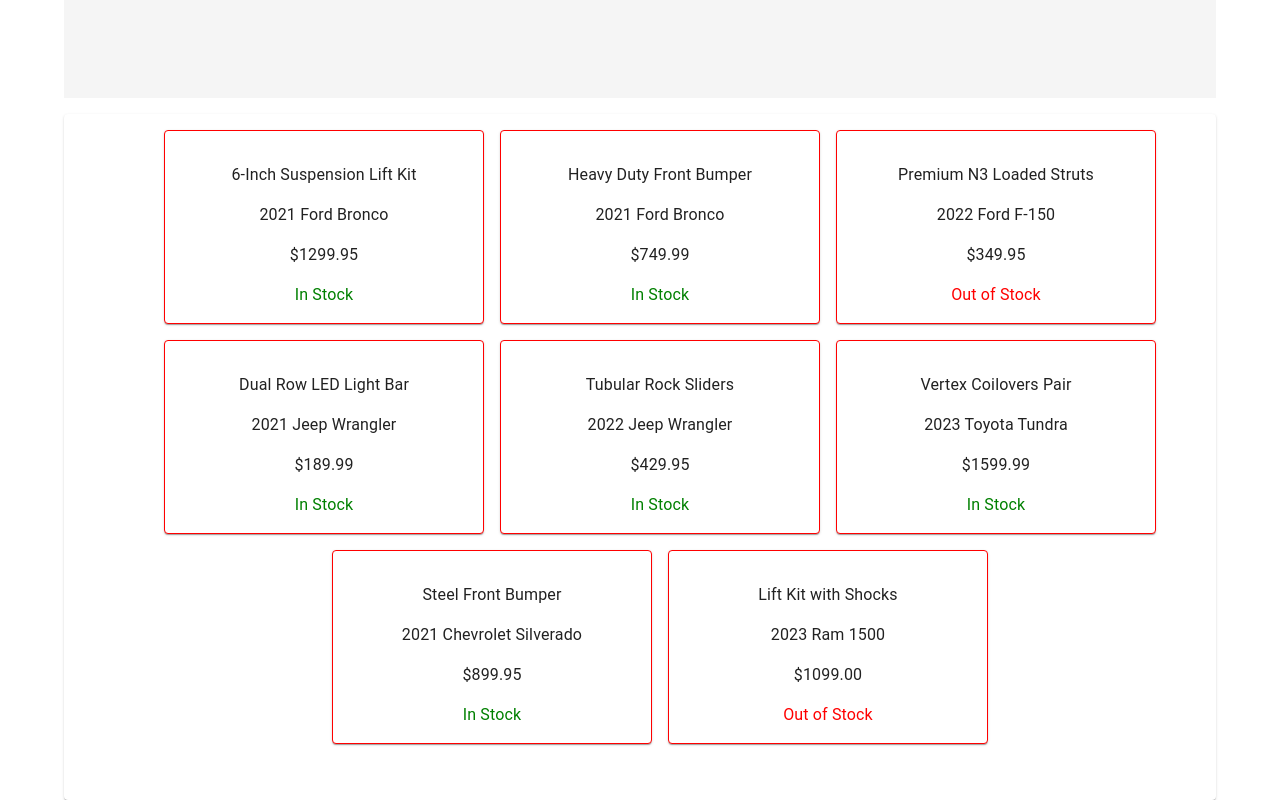
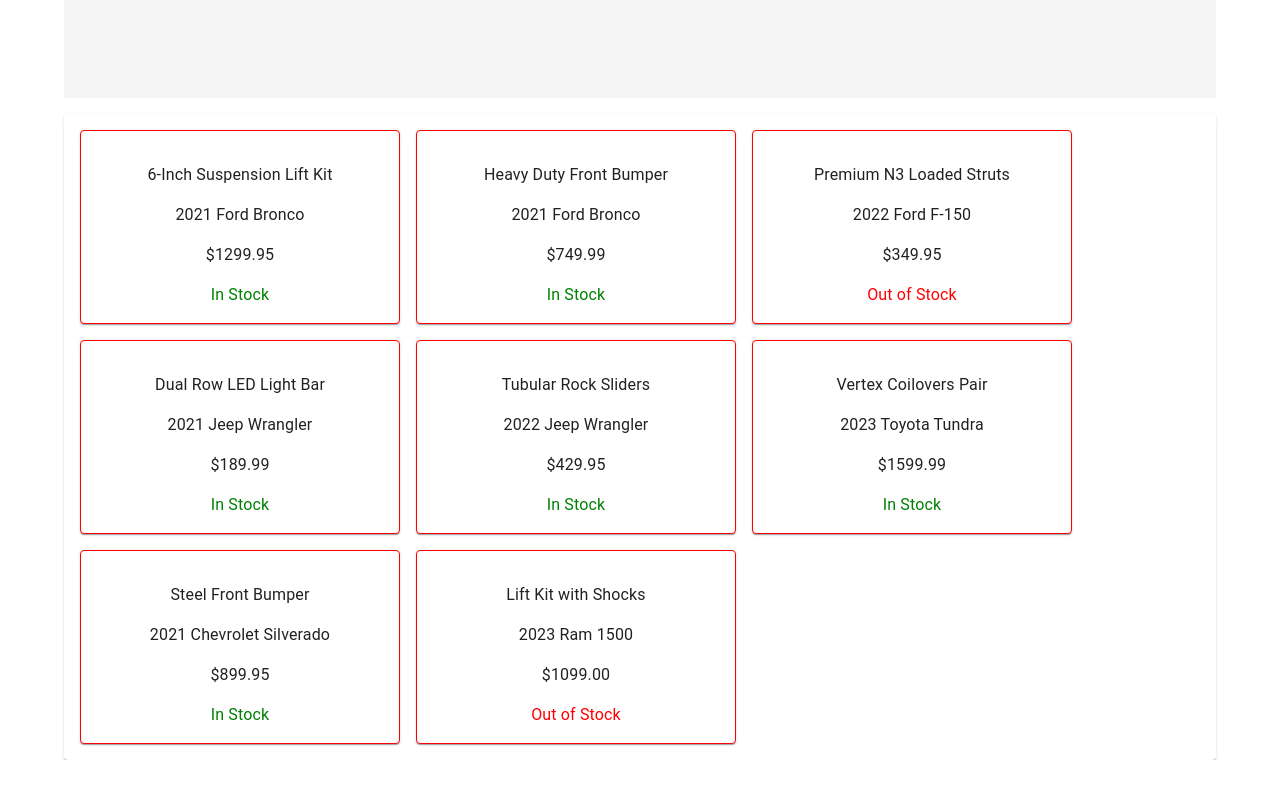
Before and after one commit to djyarnell0/RC-Assessment, a Next.js app: page / in a window 1280 px wide. Shown: the part 472-1272 px from the top of the page. After the commit the page ends 1232 px from the top, so only its background shows below. Built offline with nearby package versions, Linux system fonts and the light colour scheme; what @mui/material-nextjs would draw is missing.

Commit message:
Updating styling and comments

```diff
--- a/app/components/Homepage.tsx
+++ b/app/components/Homepage.tsx
@@ -9,7 +9,6 @@
 import { ProductListItem } from "./ProductCardItem";
 import { VehicleDropdowns } from "./VehicleDropdowns";
 import { useSearchParams, usePathname, useRouter } from "next/navigation";
-
 import { buildVehicleOptions } from "../utils/BuildVehicleOptionsUtil";
 import { validateVehicleFilters } from "../utils/ValidateVehicleFilters";
 
@@ -78,7 +77,7 @@
     }
   }, [rawFilters, filters, updateFilters]);
 
-  // filters products based on selected year make and model, and only when all 3 have values.
+  // filters products based on selected year make and model
   const filteredProducts = MOCK_PRODUCTS.filter((product) => {
     return (
       product.year === filters.year &&
@@ -155,9 +154,6 @@
             direction="row"
             sx={{
               flexWrap: "wrap",
-              justifyContent: "center",
-              paddingLeft: 5,
-              paddingBottom: 5,
             }}
           >
             {MOCK_PRODUCTS.map((product) => (
@@ -177,11 +173,20 @@
                   {filters.year} {filters.make} {filters.model}:
                 </i>
               </Typography>
-              <ProductCard>
+              <Grid
+                container
+                spacing={2}
+                direction="row"
+                sx={{
+                  flexWrap: "wrap",
+                }}
+              >
                 {filteredProducts.map((product) => (
-                  <ProductListItem key={product.id} product={product} />
+                  <ProductCard>
+                    <ProductListItem key={product.id} product={product} />
+                  </ProductCard>
                 ))}
-              </ProductCard>
+              </Grid>
             </>
           ) : (
             <Typography variant="body1" sx={{ mt: 2 }}>
--- a/app/components/VehicleDropdowns.tsx
+++ b/app/components/VehicleDropdowns.tsx
@@ -53,6 +53,7 @@
         <Box>
           <Select
             labelId="year-label"
+            aria-label="year-select"
             value={filters.year}
             onChange={(e) => handleYearChange(Number(e.target.value))}
             renderValue={(selected) => (selected ? selected : " Year")}
@@ -69,6 +70,7 @@
         <Box>
           <Select
             labelId="make-label"
+            aria-label="make-select"
             value={filters.make}
             onChange={(e) => handleMakeChange(e.target.value)}
             displayEmpty
@@ -87,6 +89,7 @@
         <Box>
           <Select
             labelId="model-label"
+            aria-label="model-select"
             value={filters.model}
             onChange={(e) => handleModelChange(e.target.value)}
             sx={{ minWidth: 120 }}
```
